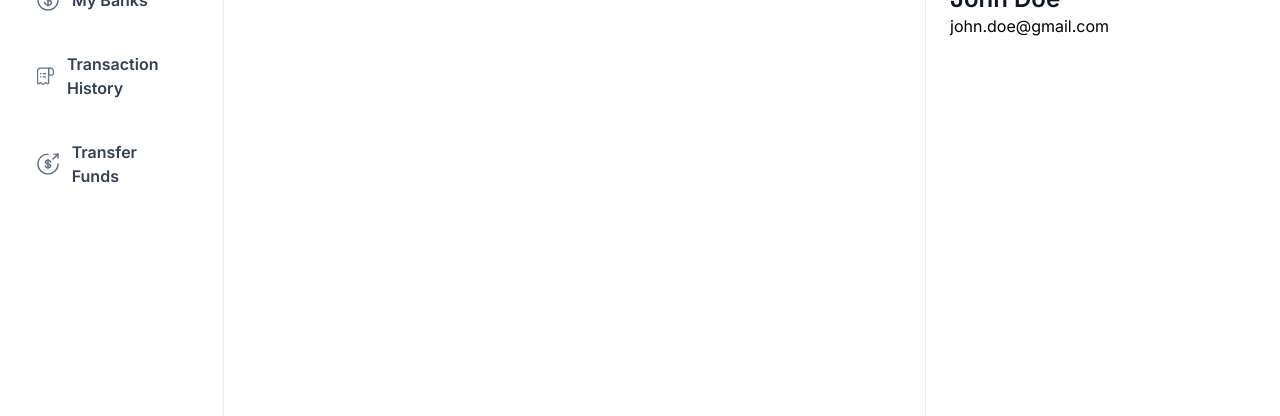
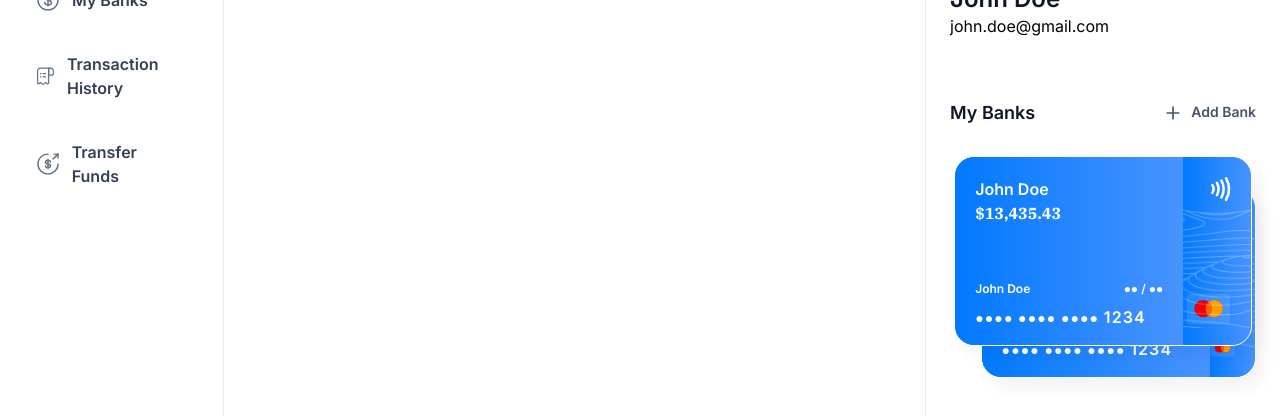
Before and after one commit to HieuDang3021/banking-app, a Next.js app: page / in a window 1280 px wide. Shown: the part 232-648 px from the top of the page. Built offline with nearby package versions, Linux system fonts and the light colour scheme.

Commit message:
add MyBanks, Transfer, and TransactionHistory pages; update RightSidebar to display bank details and link logo to home

```diff
--- a/app/(root)/layout.tsx
+++ b/app/(root)/layout.tsx
@@ -1,6 +1,7 @@
 import MobileNav from "@/components/MobileNav";
 import Sidebar from "@/components/Sidebar";
 import Image from "next/image";
+import Link from "next/link";
 
 export default function RootLayout({
   children,
@@ -19,7 +20,9 @@
 
       <div className="flex size-full flex-col">
         <div className="root-layout">
-          <Image src="/icons/logo.svg" width={30} height={30} alt="logo" />
+          <Link href="/">
+            <Image src="/icons/logo.svg" width={30} height={30} alt="logo" />
+          </Link>
           <div>
             <MobileNav user={loggedInUser} />
           </div>
--- /dev/null
+++ b/app/(root)/my-banks/page.tsx
@@ -0,0 +1,7 @@
+import React from "react";
+
+const MyBanks = () => {
+  return <div>MyBanks</div>;
+};
+
+export default MyBanks;
--- a/app/(root)/page.tsx
+++ b/app/(root)/page.tsx
@@ -29,7 +29,11 @@
         RECENT TRANSACTIONS
       </div>
 
-      <RightSidebar user={loggedInUser} transactions={[]} banks={[]} />
+      <RightSidebar
+        user={loggedInUser}
+        transactions={[]}
+        banks={[{ currentBalance: 13435.43 }, { currentBalance: 1234.45 }]}
+      />
     </section>
   );
 };
--- /dev/null
+++ b/app/(root)/payment-transfer/page.tsx
@@ -0,0 +1,7 @@
+import React from "react";
+
+const Transfer = () => {
+  return <div>Transfer</div>;
+};
+
+export default Transfer;
--- /dev/null
+++ b/app/(root)/transaction-history/page.tsx
@@ -0,0 +1,7 @@
+import React from "react";
+
+const TransactionHistory = () => {
+  return <div>TransactionHistory</div>;
+};
+
+export default TransactionHistory;
--- /dev/null
+++ b/components/BankCard.tsx
@@ -0,0 +1,59 @@
+import { formatAmount } from "@/lib/utils";
+import Image from "next/image";
+import Link from "next/link";
+import React from "react";
+
+const BankCard = ({ account, userName, showBalance }: CreditCardProps) => {
+  return (
+    <div className="flex flex-col">
+      <Link href="/" className="bank-card">
+        <div className="bank-card_content">
+          <div>
+            <h1 className="text-16 font-semibold text-white">
+              {account.name || userName}
+            </h1>
+            {showBalance && (
+              <p className="font-ibm-plex-serif font-black text-white">
+                {formatAmount(account.currentBalance)}
+              </p>
+            )}
+          </div>
+
+          <article className="flex flex-col gap-2">
+            <div className="flex justify-between">
+              <h1 className="text-12 font-semibold text-white">{userName}</h1>
+              <h2 className="text-12 font-semibold text-white">
+                &#9679;&#9679; / &#9679;&#9679;
+              </h2>
+            </div>
+            <p className="text-14 font-semibold tracking-[1.1px] text-white">
+              &#9679;&#9679;&#9679;&#9679; &#9679;&#9679;&#9679;&#9679;
+              &#9679;&#9679;&#9679;&#9679; <span className="text-16">1234</span>
+            </p>
+          </article>
+        </div>
+
+        <div className="bank-card_icon">
+          <Image src="/icons/Paypass.svg" width={20} height={24} alt="pay" />
+          <Image
+            src="/icons/mastercard.svg"
+            width={45}
+            height={32}
+            alt="mastercard"
+            className="ml-5"
+          />
+        </div>
+
+        <Image
+          src="/icons/lines.png"
+          width={316}
+          height={190}
+          alt="lines"
+          className="absolute top-0 left-0"
+        />
+      </Link>
+    </div>
+  );
+};
+
+export default BankCard;
--- a/components/RightSidebar.tsx
+++ b/components/RightSidebar.tsx
@@ -1,8 +1,12 @@
+import Image from "next/image";
+import Link from "next/link";
 import React from "react";
+import BankCard from "@/components/BankCard";
 
 const RightSidebar = ({ user, transactions, banks }: RightSidebarProps) => {
   return (
     <aside className="right-sidebar">
+      {/* USER DETAILS */}
       <section className="flex flex-col pb-8">
         <div className="profile-banner" />
         <div className="profile">
@@ -20,6 +24,39 @@
           </div>
         </div>
       </section>
+      {/* BANKS DETAILS */}
+      <section className="banks">
+        <div className="flex w-full justify-between">
+          <h2 className="header-2">My Banks</h2>
+          <Link href="/" className="flex gap-2">
+            <Image src="/icons/plus.svg" width={20} height={20} alt="plus" />
+            <h2 className="text-14 font-semibold text-gray-600">Add Bank</h2>
+          </Link>
+        </div>
+
+        {banks?.length > 0 && (
+          <div className="relative flex flex-col flex-1 items-center justify-between gap-5">
+            <div className="relative z-10">
+              <BankCard
+                key={banks[0].$id}
+                account={banks[0]}
+                userName={`${user.firstName} ${user.lastName}`}
+                showBalance
+              />
+            </div>
+            {banks[1] && (
+              <div className="absolute right-0 top-8 z-0 w-[90%]">
+                <BankCard
+                  key={banks[1].$id}
+                  account={banks[1]}
+                  userName={`${user.firstName} ${user.lastName}`}
+                  showBalance
+                />
+              </div>
+            )}
+          </div>
+        )}
+      </section>
     </aside>
   );
 };
```
